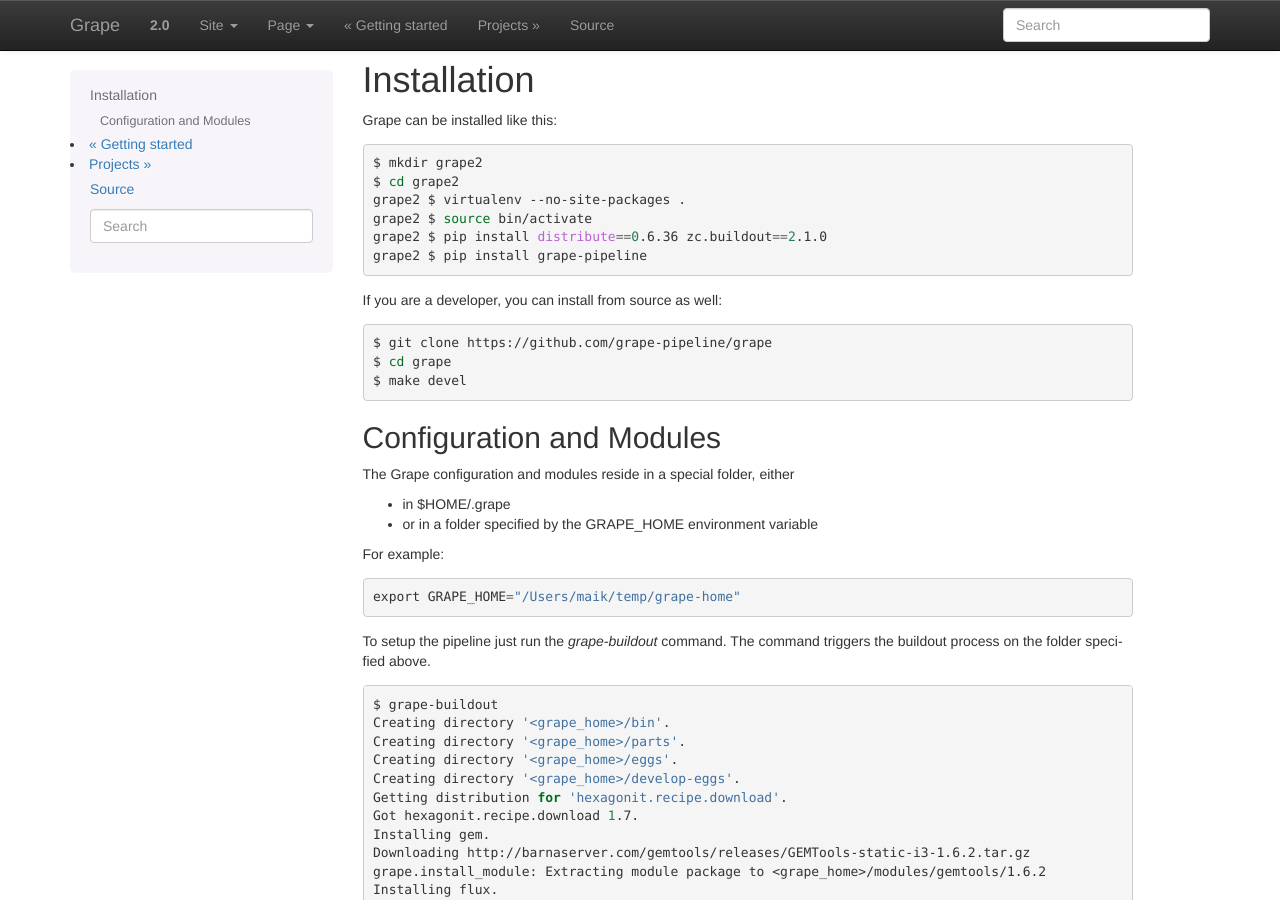
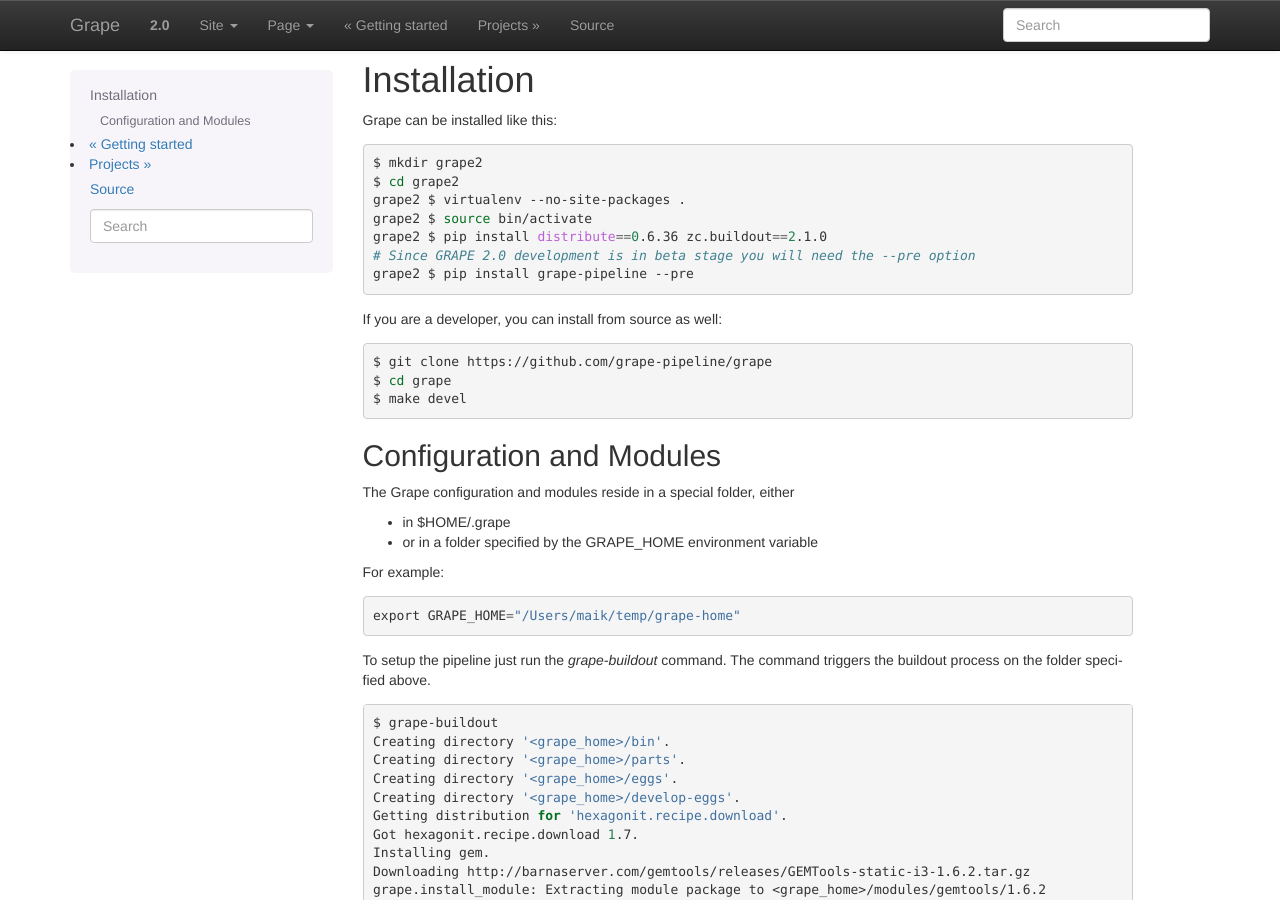
Before and after one commit to grape-pipeline/grape, a Sphinx documentation site: the page built from docs/source/installation.rst, in a window 1280 px wide and 900 px high. Built offline with Sphinx 7.4.7, drawn with Linux system fonts in a browser that asks for light colours; formulas are drawn with MathJax 3.

Commit message:
Update installation.rst

```diff
--- a/docs/source/installation.rst
+++ b/docs/source/installation.rst
@@ -11,7 +11,8 @@
     grape2 $ virtualenv --no-site-packages .
     grape2 $ source bin/activate
     grape2 $ pip install distribute==0.6.36 zc.buildout==2.1.0
-    grape2 $ pip install grape-pipeline
+    # Since GRAPE 2.0 development is in beta stage you will need the --pre option
+    grape2 $ pip install grape-pipeline --pre
 
 If you are a developer, you can install from source as well:
 
```
